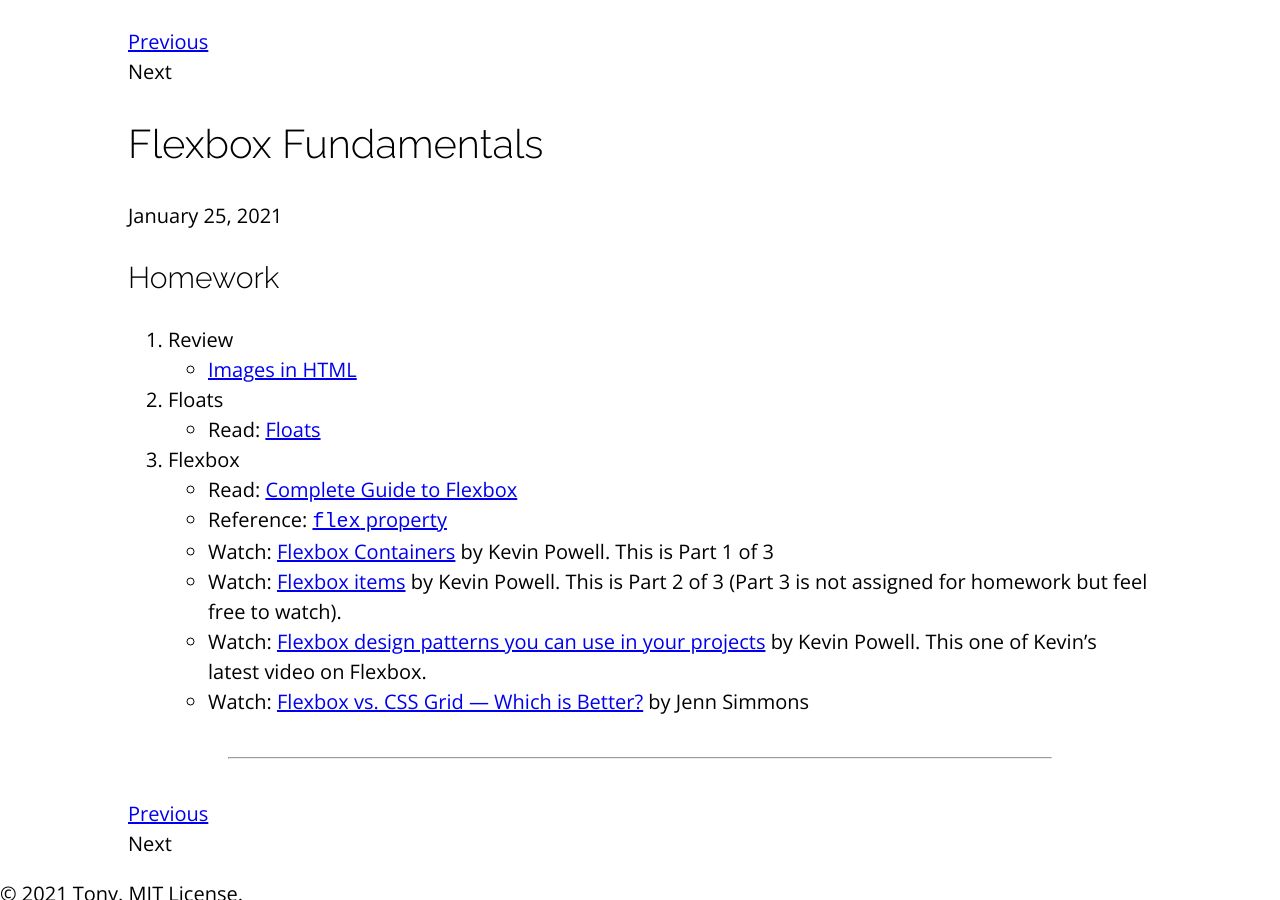
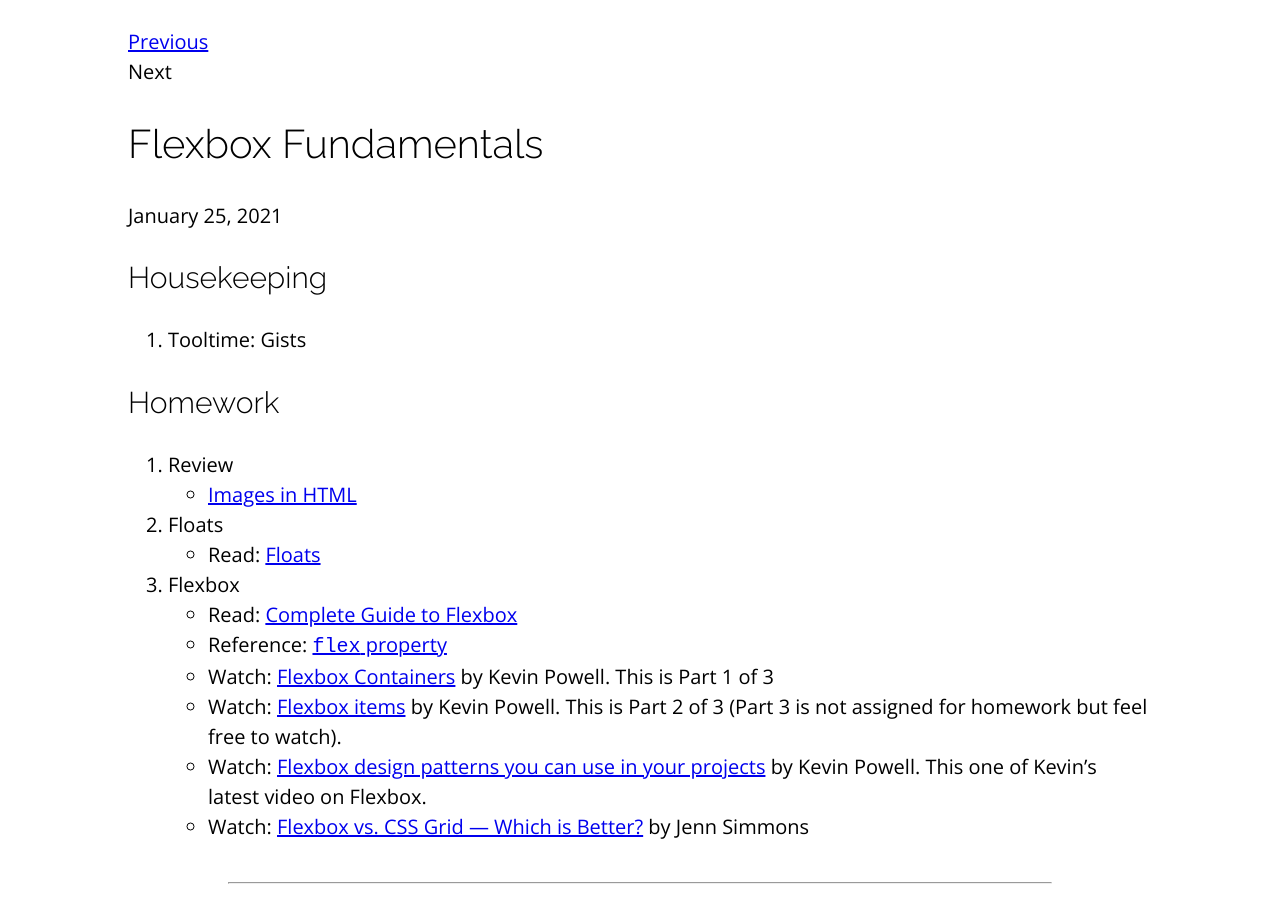
Before and after one commit to sait-wbdv/winter-2021, a Jekyll site: the page built from _posts/2021-01-25-flexbox.md, in a window 1280 px wide and 900 px high, scrolled down 344 px. Built offline with Jekyll 4.4.1, drawn with Linux system fonts in a browser that asks for light colours; nearby versions of some CDN libraries.

Commit message:
gist embed test

```diff
--- a/_posts/2021-01-25-flexbox.md
+++ b/_posts/2021-01-25-flexbox.md
@@ -3,6 +3,10 @@ layout: post
 title: Flexbox Fundamentals
 categories: cpnt260
 ---
+
+## Housekeeping
+1. Tooltime: Gists
+
 ## Homework
 1. Review
     - [Images in HTML](https://developer.mozilla.org/en-US/docs/Learn/HTML/Multimedia_and_embedding/Images_in_HTML)
@@ -17,3 +21,5 @@ categories: cpnt260
     - Watch: [Flexbox vs. CSS Grid — Which is Better?](https://youtu.be/hs3piaN4b5I) by Jenn Simmons
 
 ---
+
+<script src="https://gist.github.com/acidtone/54743952224fcc62435604e7d92e3795.js"></script>
```
